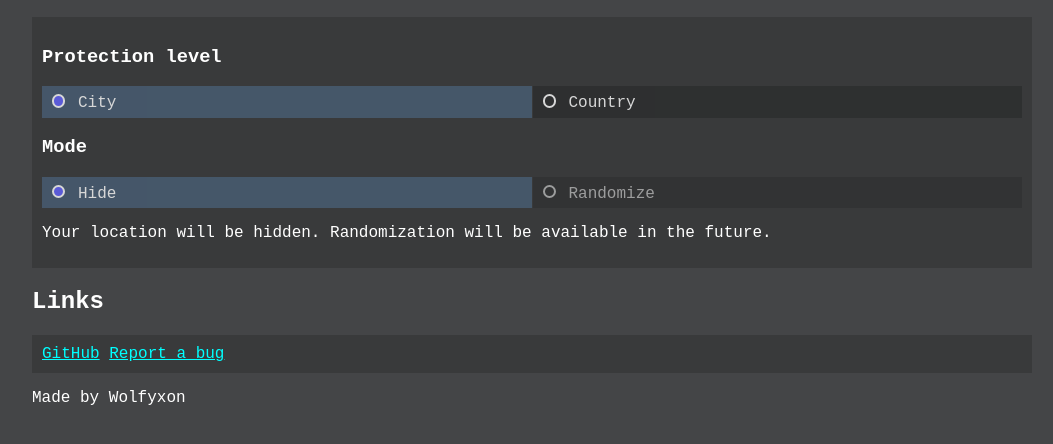
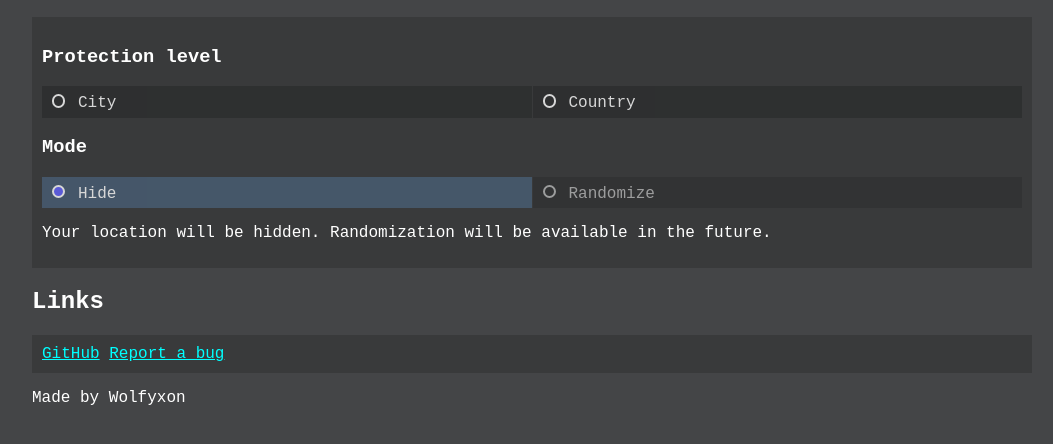
Before and after one commit to Wolfyxon/GoogleAntiDox, a browser extension: page extension/settings/index.html in a window 1280 px wide. Shown: the part 110-554 px from the top of the page, without its empty margins (108-1161 px from the left). Drawn offline with Linux system fonts and the light colour scheme.

Commit message:
Removed 'checked' because it looked weird seeing the value jump after loading

```diff
--- a/extension/settings/index.html
+++ b/extension/settings/index.html
@@ -14,7 +14,7 @@
                 <h3>Protection level</h3>
                 <div id="setting-level" class="radio-group">
                     <label>
-                        <input type="radio" name="level" value="city" checked/>
+                        <input type="radio" name="level" value="city"/>
                         City
                     </label>
 
```
